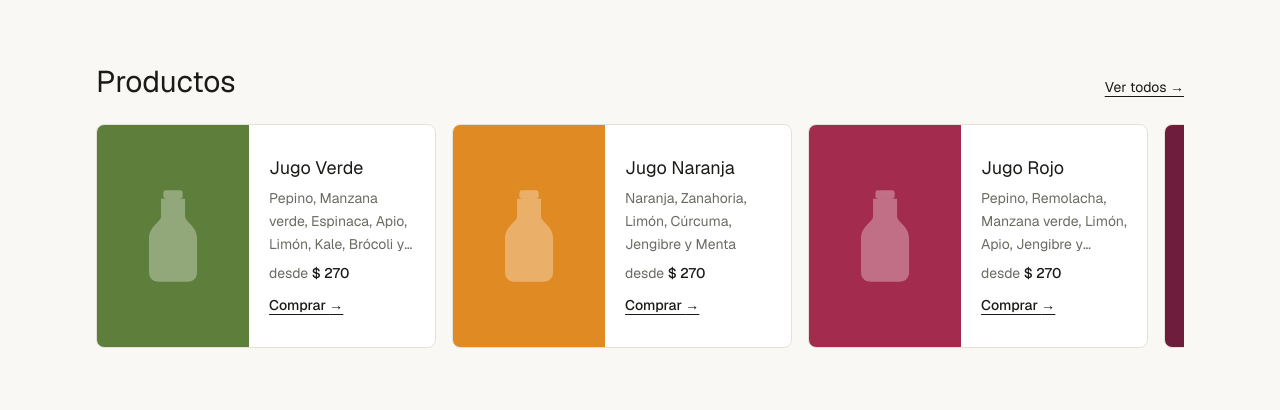
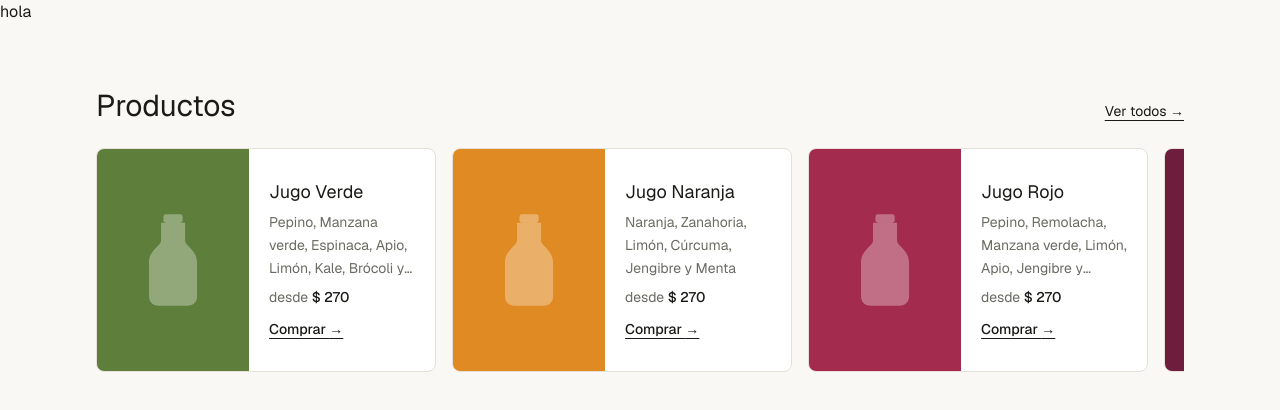
Before and after one commit to Felipebaz/mbs-proyecto-final, a Next.js app: page / in a window 1280 px wide. Shown: the top 410 px of the page. Built offline with nearby package versions, Linux system fonts and the light colour scheme.

Commit message:
feat: enable Hero component in Home page layout

```diff
--- a/app/page.tsx
+++ b/app/page.tsx
@@ -1,9 +1,10 @@
 import { ProductosSection } from "@/components/home/ProductosSection";
+import { Hero } from "@/components/home/Hero";
 
 export default function Home() {
   return (
     <main className="flex-1">
-      {/* <Hero /> */}
+      { <Hero /> }
       {/* <Pilares /> */}
       <ProductosSection />
       {/* <Beneficios /> */}
```
